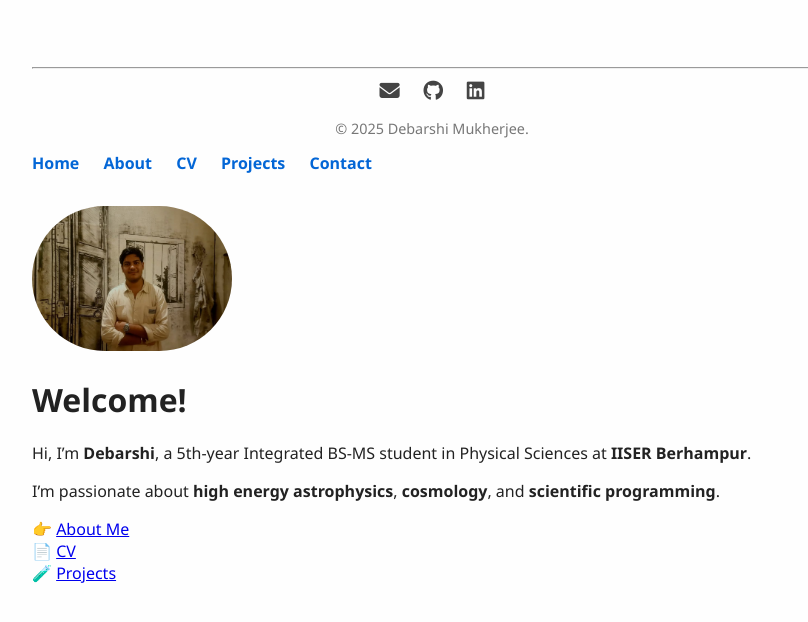
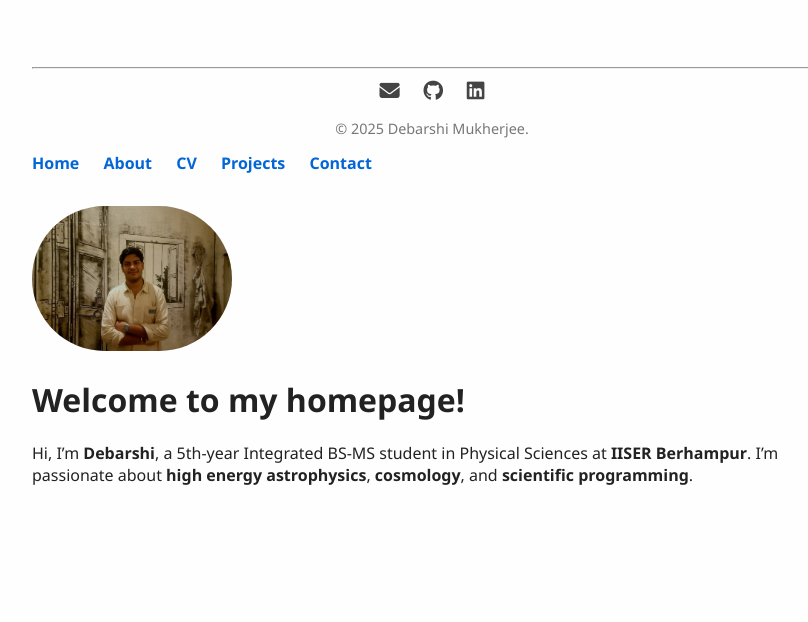
Before and after one commit to debarshiphysics09/webpage, a Jekyll site: the page built from index.md, in a window 1280 px wide. Shown: the top 622 px of the page, without its empty margins (208-1016 px from the left). Built offline with Jekyll 4.4.1, drawn with Linux system fonts in a browser that asks for light colours.

Commit message:
Update index.md

```diff
--- a/index.md
+++ b/index.md
@@ -5,12 +5,6 @@ title: Home
 <img src="photo (2).jpg" alt="Debarshi's photo" width="200" style="border-radius: 100px;">
 
 
-# Welcome!
+# Welcome to my homepage!
 
-Hi, I’m **Debarshi**, a 5th-year Integrated BS-MS student in Physical Sciences at **IISER Berhampur**.
-
-I'm passionate about **high energy astrophysics**, **cosmology**, and **scientific programming**.
-
-👉 [About Me](about)
-📄 [CV](cv)
-🧪 [Projects](projects)
+Hi, I’m **Debarshi**, a 5th-year Integrated BS-MS student in Physical Sciences at **IISER Berhampur**. I'm passionate about **high energy astrophysics**, **cosmology**, and **scientific programming**.
```
